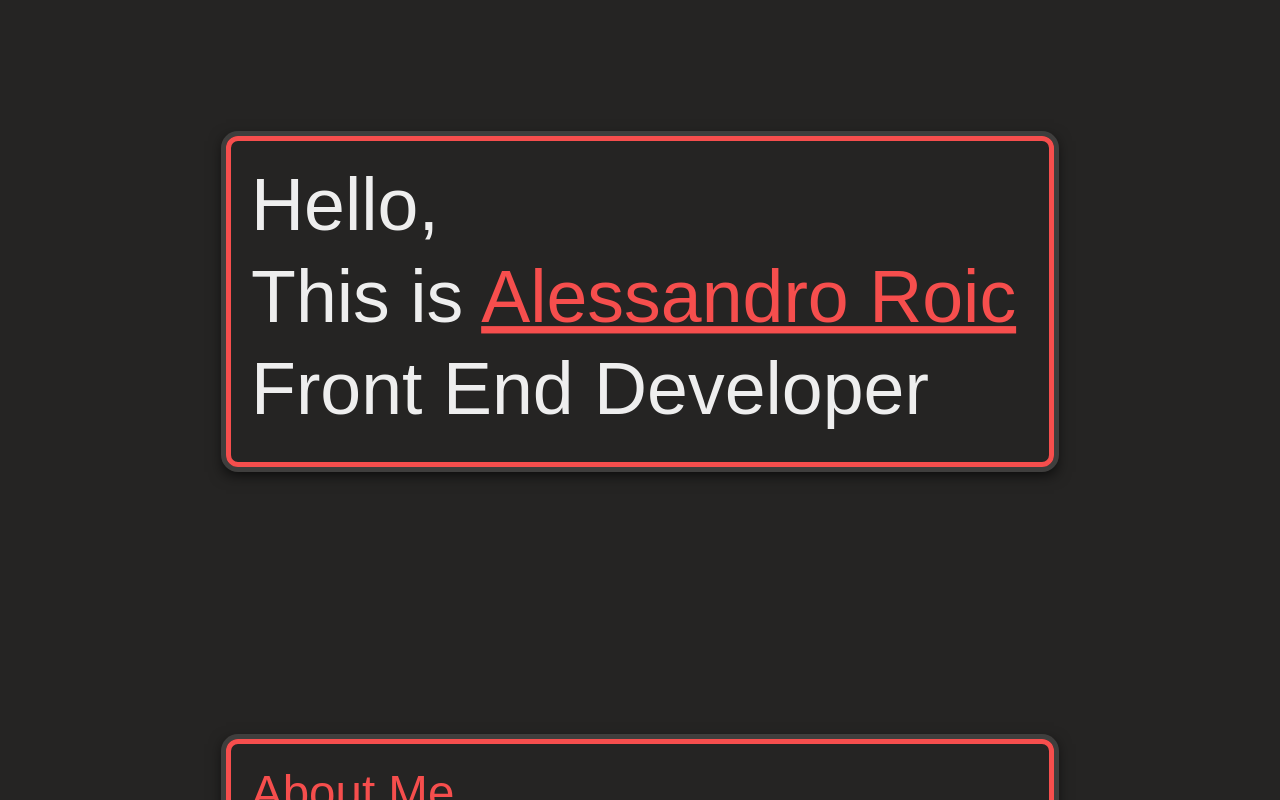
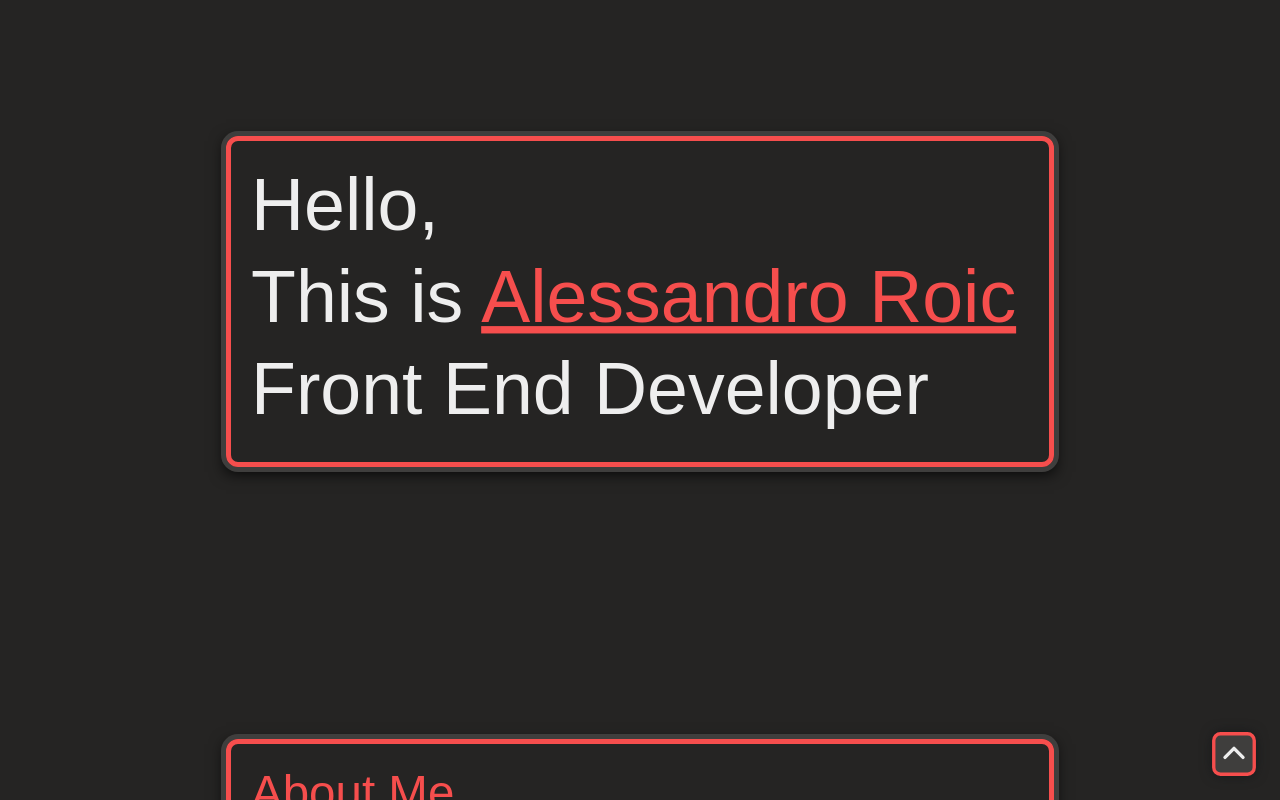
Before and after one commit to AlessandroRoic/alessandroroic.github.io, a Vue app: page / in a window 1280 px wide. Shown: the top 800 px of the page. Built offline with nearby package versions, Linux system fonts and the light colour scheme.

Commit message:
feat(store): adds store manager

```diff
--- a/src/App.vue
+++ b/src/App.vue
@@ -1,14 +1,13 @@
 <template>
   <HomePage />
+  <BackTopArrow />
 </template>
 
 <script>
 import HomePage from '@/views/HomePage';
-
+import BackTopArrow from '@/components/BackTopArrow';
 export default {
   name: 'App',
-  components: {
-    HomePage,
-  },
+  components: { BackTopArrow, HomePage },
 };
 </script>
--- a/src/components/BackTopArrow.vue
+++ b/src/components/BackTopArrow.vue
@@ -1,12 +1,19 @@
 <template>
-  <svg (click)="goBackTop()" *ngIf="isScrolled$ | async" @item class="arrow" aria-label="back top arrow">
-    <use href="assets/icons/icons.svg#arrow-up"></use>
+  <svg v-on:click="goBackTop()" class="arrow" aria-label="back top arrow">
+    <use href="~@/assets/icons/icons.svg#arrow-up"></use>
   </svg>
 </template>
 
 <script>
+import { scrollTop } from '@/helpers/utils';
+
 export default {
   name: 'BackTopArrow',
+  methods: {
+    goBackTop: () => {
+      scrollTop();
+    },
+  },
 };
 </script>
 
--- a/src/main.js
+++ b/src/main.js
@@ -1,6 +1,9 @@
 import { createApp } from 'vue';
 import App from './App.vue';
 import './styles/main.scss';
+import { store } from '@/store/store';
 
-createApp(App).mount('#app');
+const app = createApp(App);
+app.mount('#app');
+app.use(store);
 document.title = 'Alessandro Roic';
--- /dev/null
+++ b/src/store/store.js
@@ -0,0 +1,6 @@
+import { createStore } from 'vuex';
+
+export const store = createStore({
+  state: {},
+  mutations: {},
+});
--- a/src/styles/_typography.scss
+++ b/src/styles/_typography.scss
@@ -6,5 +6,5 @@
   font-style: normal;
   font-weight: 400;
   font-display: auto;
-  src: local("Rubik"), url(~@/assets/fonts/Rubik-Regular.woff2) format('woff2');
+  src: url(~@/assets/fonts/Rubik-Regular.woff2) format('woff2');
 }
```
Also changed, not shown: package.json (+5 -2 lines), 1 other file (tests, documents, lock files or other folders).
